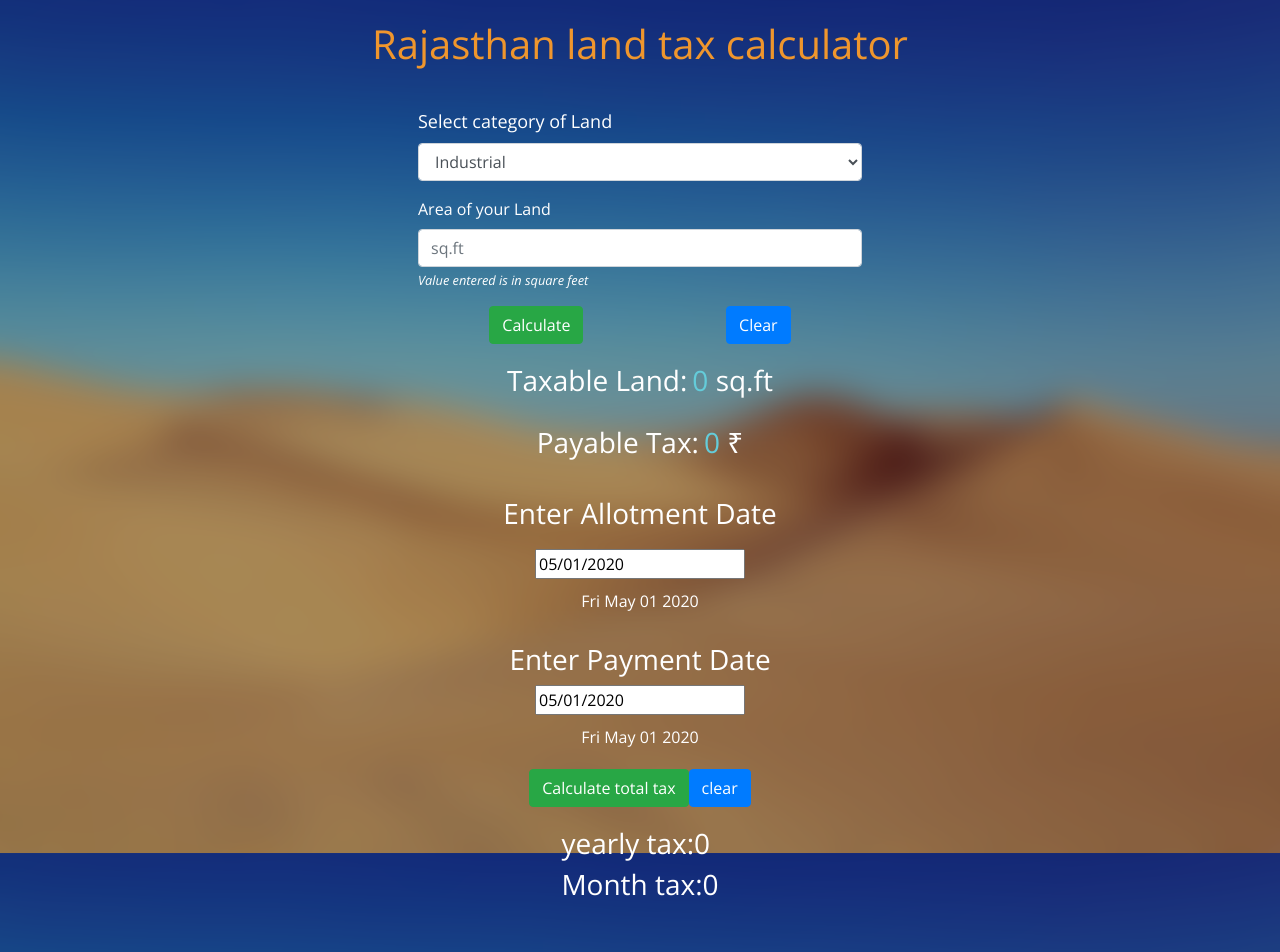
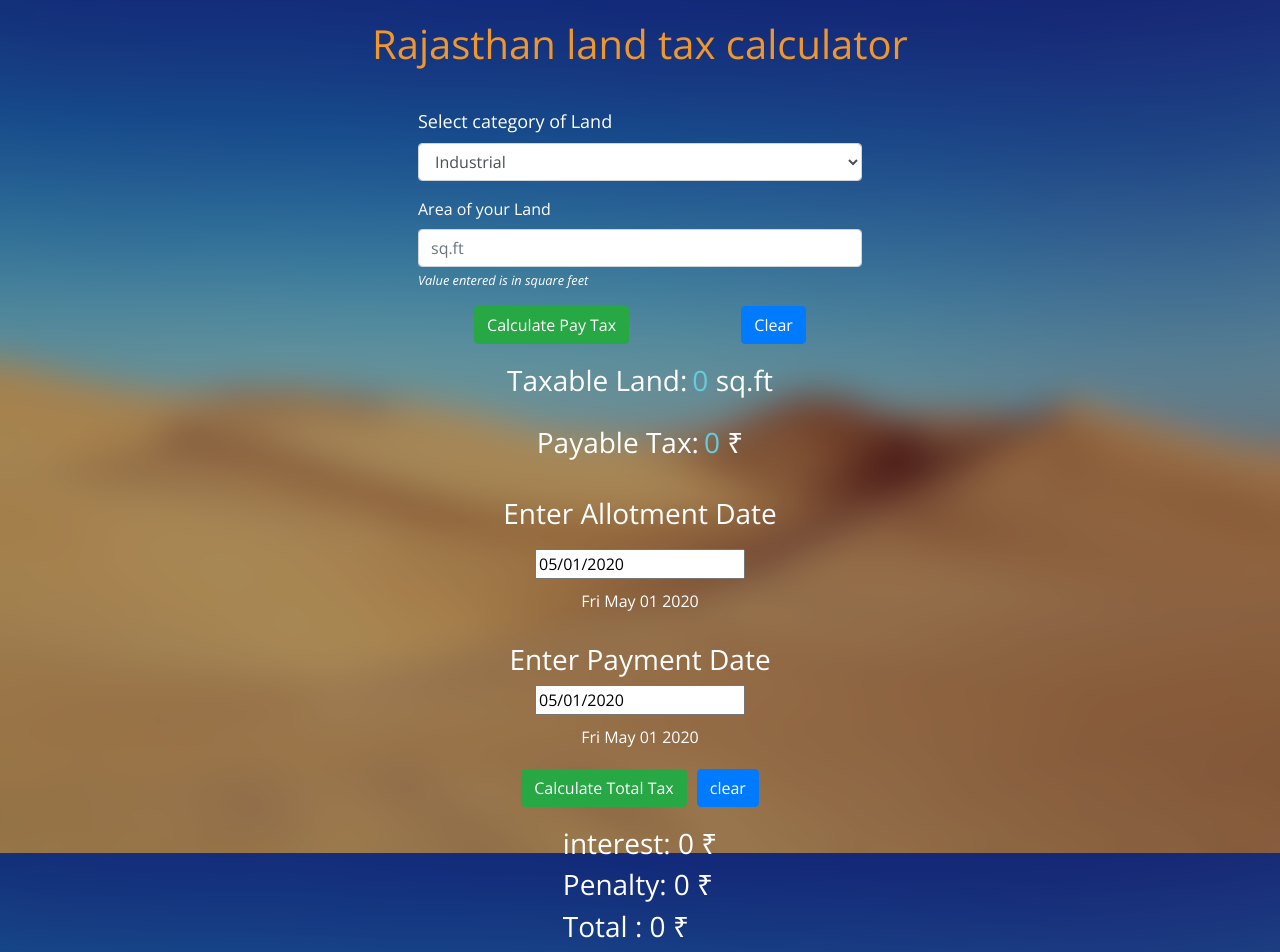
Before and after one commit to Kalphupadhyay/LandTax, a React (Create React App) app: page / in a window 1280 px wide. Shown: the top 952 px of the page. Built offline with nearby package versions, Linux system fonts and the light colour scheme.

Commit message:
done almost

```diff
--- a/src/Components/Date.js
+++ b/src/Components/Date.js
@@ -33,7 +33,8 @@ const DateSelect = (props) => {
     } else if (payDate > allotmentDate) {
       var Difference_In_Time = payDate.getTime() - allotmentDate.getTime();
       const Days = Difference_In_Time / (1000 * 3600 * 24) - 1;
-      return Days;
+      if (Days < 60) return 0;
+      if (Days > 60) return Days - 60;
     }
   };
   const NumberOfDays = NumberOfDaysCalc(payDate, allotmentDate);
--- a/src/Components/FinalTax.js
+++ b/src/Components/FinalTax.js
@@ -5,21 +5,25 @@ import { Button } from "react-bootstrap";
 const FinalTax = (props) => {
   const [yeartax, setYeartax] = useState(0);
   const [monthTax, setMonthTax] = useState(0);
+  const [totalTax, setTotalTax] = useState(0);
   const { payableTax } = useContext(LandContext);
+  const Numberofdays = props.days;
 
-  const Numberofdays = props.days;
   const YearTaxCalc = (PayableTax, Numberofdays) => {
     const dayIntrest = PayableTax * (12 / 100) * 1;
-    const Final = dayIntrest * (Numberofdays / 365);
+    const Final = (Numberofdays / 365) * dayIntrest;
+
     return Final;
   };
   const MonthTaxCalc = (PayableTax, Numberofdays) => {
     const dayIntrest = PayableTax * (12 / 100) * 1;
-    const Final = dayIntrest * (Numberofdays / 30);
+    const Final = (dayIntrest / 30) * Numberofdays;
     return Final;
   };
+
   const MonthTax = MonthTaxCalc(payableTax, Numberofdays).toFixed();
   const YearTax = YearTaxCalc(payableTax, Numberofdays).toFixed();
+  const TotalTax = Math.floor(MonthTax) + Math.floor(YearTax) + payableTax;
 
   const TaxHandler = (payableTax) => {
     if (payableTax === 0) {
@@ -27,12 +31,22 @@ const FinalTax = (props) => {
     } else {
       setYeartax(YearTax);
       setMonthTax(MonthTax);
+      setTotalTax(TotalTax);
     }
   };
   const clearTaxHandler = () => {
     setYeartax(0);
     setMonthTax(0);
+    setTotalTax(0);
   };
+
+  function numberWithCommas(x) {
+    return x.toString().replace(/\B(?=(\d{3})+(?!\d))/g, ",");
+  }
+
+  const displayIntrest = numberWithCommas(yeartax);
+  const Penalty = numberWithCommas(monthTax);
+  const displayTax = numberWithCommas(totalTax);
 
   return (
     <div>
@@ -45,9 +59,9 @@ const FinalTax = (props) => {
             TaxHandler(payableTax);
           }}
         >
-          Calculate total tax
+          Calculate Total Tax
         </Button>
-        <div>
+        <div style={{ marginLeft: 10 }}>
           <Button
             type="clear"
             className={classes.btn}
@@ -60,10 +74,14 @@ const FinalTax = (props) => {
       <div className={classes.final}>
         <div className={classes.box}>
           <div>
-            <h3>yearly tax:{yeartax}</h3>
-            <h3>Month tax:{monthTax}</h3>
+            <h3>interest: {displayIntrest} ₹</h3>
+            <h3>Penalty: {Penalty} ₹</h3>
+            <h3>Total : {displayTax} ₹</h3>
           </div>
         </div>
+      </div>
+      <div className="footer-copyright text-center py-3">
+        © 2020 Copyright: Kalph upadhyay
       </div>
     </div>
   );
--- a/src/Components/Land.js
+++ b/src/Components/Land.js
@@ -91,7 +91,7 @@ const Land = (props) => {
                 type="submit"
                 onClick={CalculateHandler}
               >
-                Calculate
+                Calculate Pay Tax
               </Button>
 
               <Button variant="primary" type="submit" onClick={clearHandler}>
--- a/src/Components/styles.module.css
+++ b/src/Components/styles.module.css
@@ -61,7 +61,6 @@
   align-items: center;
 
   justify-content: center;
-  margin-bottom: 100px;
 }
 .yearTax {
   display: flex;
```
